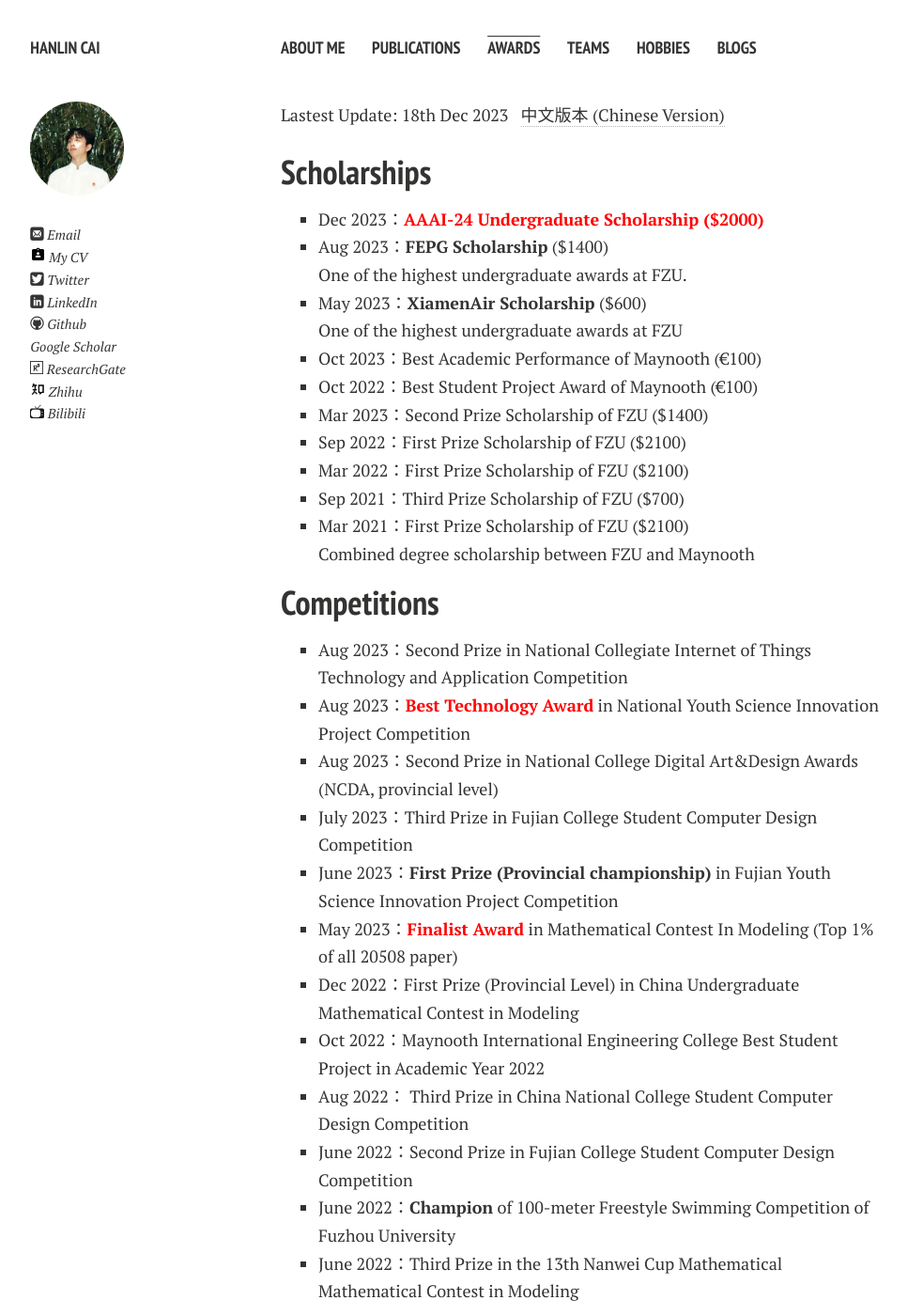
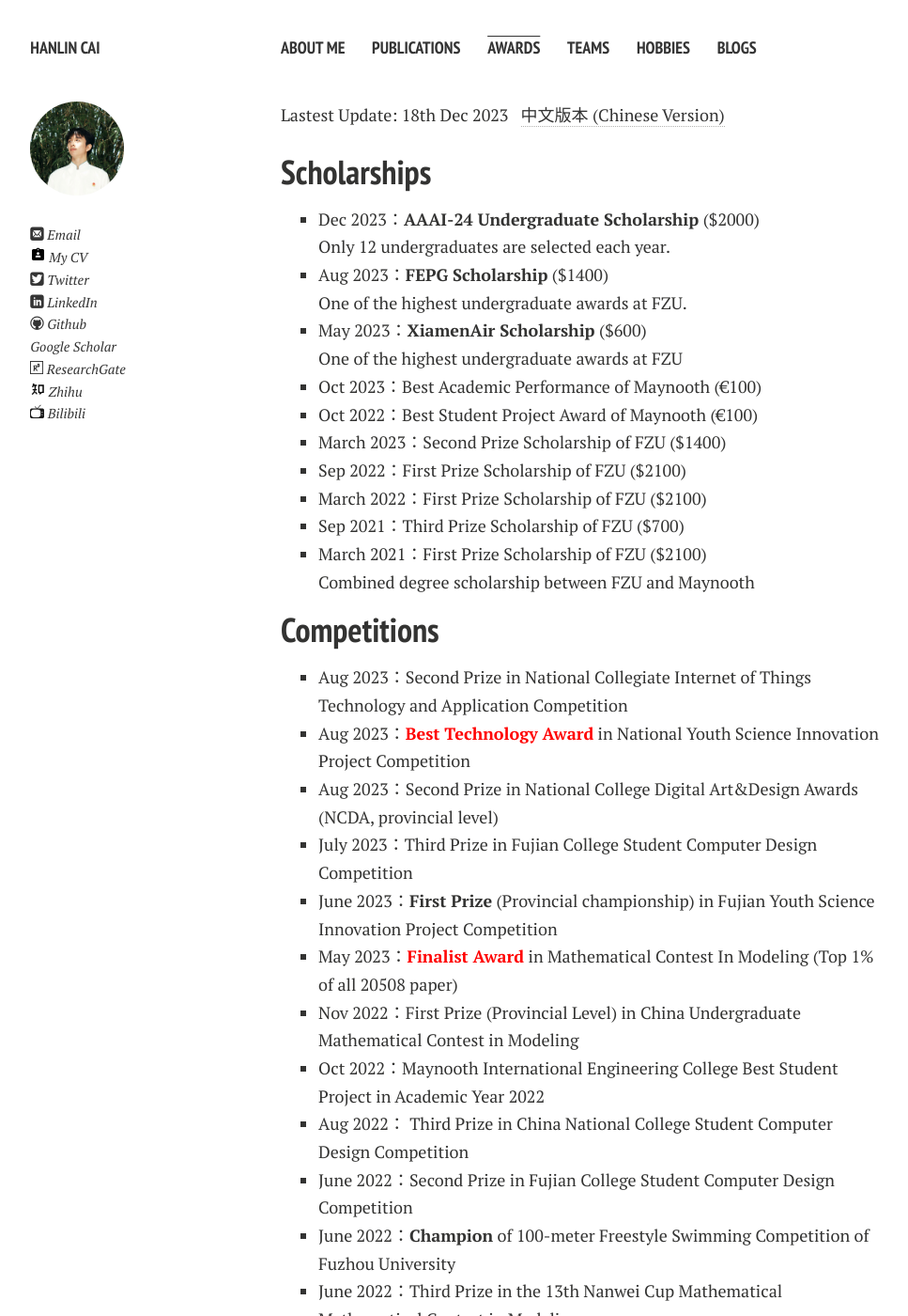
Before and after one commit to GuangLun2000/GuangLun2000.github.io, a Jekyll site: the page built from awards.md, in a window 1280 px wide and 1400 px high. Shown: the whole window at 94% size, without its empty margins (21-988 px from the left). Built offline with Jekyll 4.4.1, drawn with Linux system fonts in a browser that asks for light colours; nearby versions of some CDN libraries; comment, search, counter and statistics services are not loaded; a style sheet for code colours, icons or effects is not loaded.

Commit message:
Update awards.md

```diff
--- a/awards.md
+++ b/awards.md
@@ -8,16 +8,16 @@ Lastest Update: 18th Dec 2023 &nbsp; [中文版本 (Chinese Version)](https://c
 
 ## Scholarships
 
-- Dec 2023：**<font color='red'>AAAI-24 Undergraduate Scholarship ($2000)</font>**
+- Dec 2023：**AAAI-24 Undergraduate Scholarship** ($2000)<br>Only 12 undergraduates are selected each year.
 - Aug 2023：**FEPG Scholarship** ($1400)<br>One of the highest undergraduate awards at FZU.
 - May 2023：**XiamenAir Scholarship** ($600)<br>One of the highest undergraduate awards at FZU
 - Oct 2023：Best Academic Performance of Maynooth (€100)
 - Oct 2022：Best Student Project Award of Maynooth (€100)
-- Mar 2023：Second Prize Scholarship of FZU ($1400)
+- March 2023：Second Prize Scholarship of FZU ($1400)
 - Sep 2022：First Prize Scholarship of FZU ($2100)
-- Mar 2022：First Prize Scholarship of FZU ($2100)
+- March 2022：First Prize Scholarship of FZU ($2100)
 - Sep 2021：Third Prize Scholarship of FZU ($700)
-- Mar 2021：First Prize Scholarship of FZU ($2100)<br>Combined degree scholarship between FZU and Maynooth<br>
+- March 2021：First Prize Scholarship of FZU ($2100)<br>Combined degree scholarship between FZU and Maynooth<br>
 
 ## Competitions
 
@@ -25,9 +25,9 @@ Lastest Update: 18th Dec 2023 &nbsp; [中文版本 (Chinese Version)](https://c
 - Aug 2023：**<font color='red'>Best Technology Award</font>** in National Youth Science Innovation Project Competition
 - Aug 2023：Second Prize in National College Digital Art&Design Awards (NCDA, provincial level)
 - July 2023：Third Prize in Fujian College Student Computer Design Competition
-- June 2023：**First Prize (Provincial championship)** in Fujian Youth Science Innovation Project Competition
+- June 2023：**First Prize** (Provincial championship) in Fujian Youth Science Innovation Project Competition
 - May 2023：**<font color='red'>Finalist Award</font>** in Mathematical Contest In Modeling (Top 1% of all 20508 paper)
-- Dec 2022：First Prize (Provincial Level) in China Undergraduate Mathematical Contest in Modeling
+- Nov 2022：First Prize (Provincial Level) in China Undergraduate Mathematical Contest in Modeling
 - Oct 2022：Maynooth International Engineering College Best Student Project in Academic Year 2022
 - Aug 2022： Third Prize in China National College Student Computer Design Competition
 - June 2022：Second Prize in Fujian College Student Computer Design Competition
```
